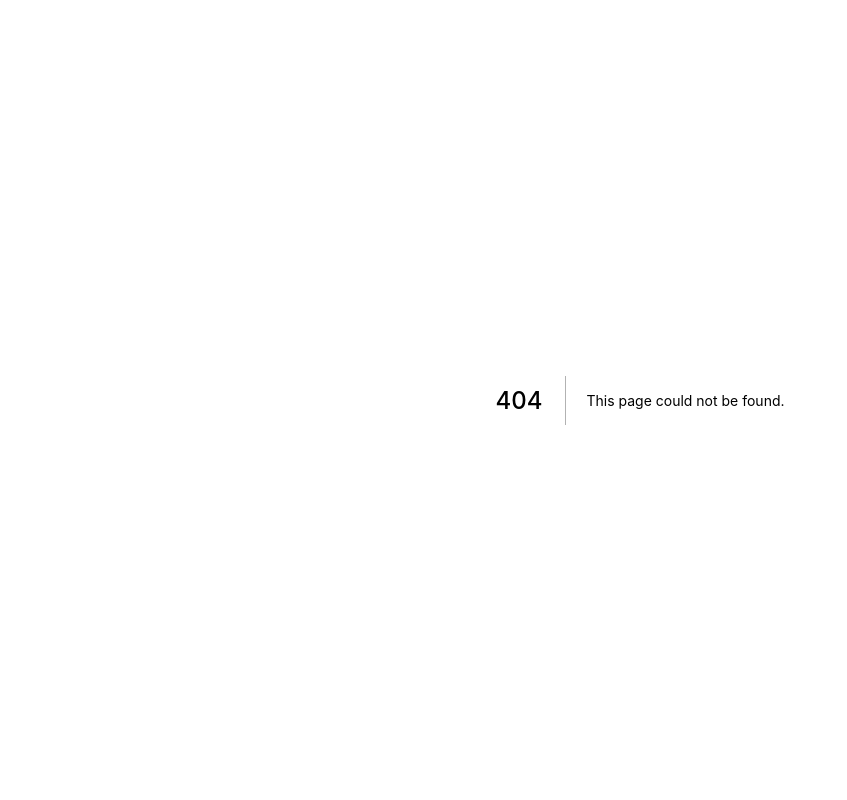
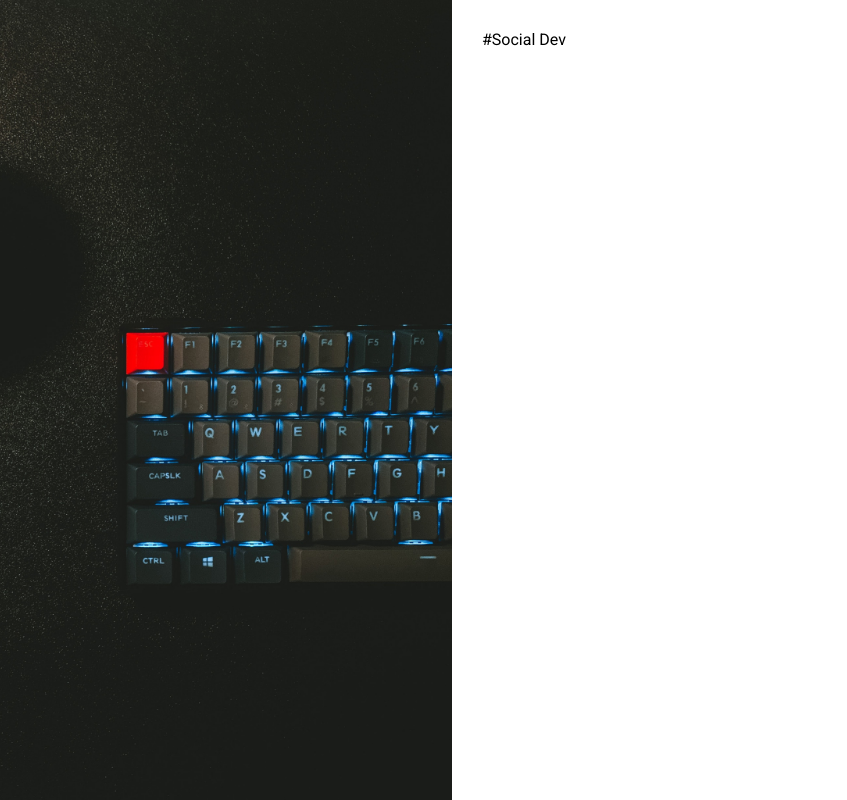
Before and after one commit to carregando/social-dev, a Next.js app: page /login in a window 1280 px wide. Before the commit this address had no page. Shown: the whole page, without its empty margins (0-847 px from the left). Built offline with nearby package versions, Linux system fonts and the light colour scheme.

Commit message:
Criado componente de imagem

```diff
--- /dev/null
+++ b/pages/login.jsx
@@ -0,0 +1,14 @@
+import styled from "styled-components"
+import ImageWithSpace from "../src/components/layout/ImageWithSpace"
+
+function LoginPage () {
+  return (
+    <>
+     <ImageWithSpace>
+      #Social Dev
+     </ImageWithSpace>
+    </>
+  )
+}
+
+export default LoginPage
--- /dev/null
+++ b/src/components/layout/ImageWithSpace.jsx
@@ -0,0 +1,54 @@
+import styled from 'styled-components'
+
+const WIDTH_BREAK = '768px'
+
+const StyledFlex = styled.div`
+ display: flex;
+`
+
+const StyledImage = styled.div`
+ background-image: url('/${props => props.image}');
+ background-position: right;
+ background-repeat: no-repeat;
+ background-size: cover;
+
+ width: 100%;
+ height: 100vh;
+
+ @media(max-width: ${WIDTH_BREAK}){
+   display: none;
+ }
+`
+
+const StyledContainer = styled.div`
+ background-color: white;
+ padding: 30px;
+
+ @media (min-width: ${WIDTH_BREAK}) {
+  min-width: ${WIDTH_BREAK};
+ }
+
+ @media (max-width: ${WIDTH_BREAK}) {
+   width: 100%;
+ }
+
+`
+
+function ImageWithSpace ({ children, image }) {
+  return (
+  <>
+   <StyledFlex>
+     <StyledImage image={image}/>
+      <StyledContainer>
+       { children }
+      </StyledContainer>
+    </StyledFlex>
+  </>
+  )
+}
+
+ImageWithSpace.defaultProps = {
+  image: 'coffee-background.jpg'
+}
+
+export default ImageWithSpace
```
Also changed, not shown: public/coffee-background.jpg (added).
